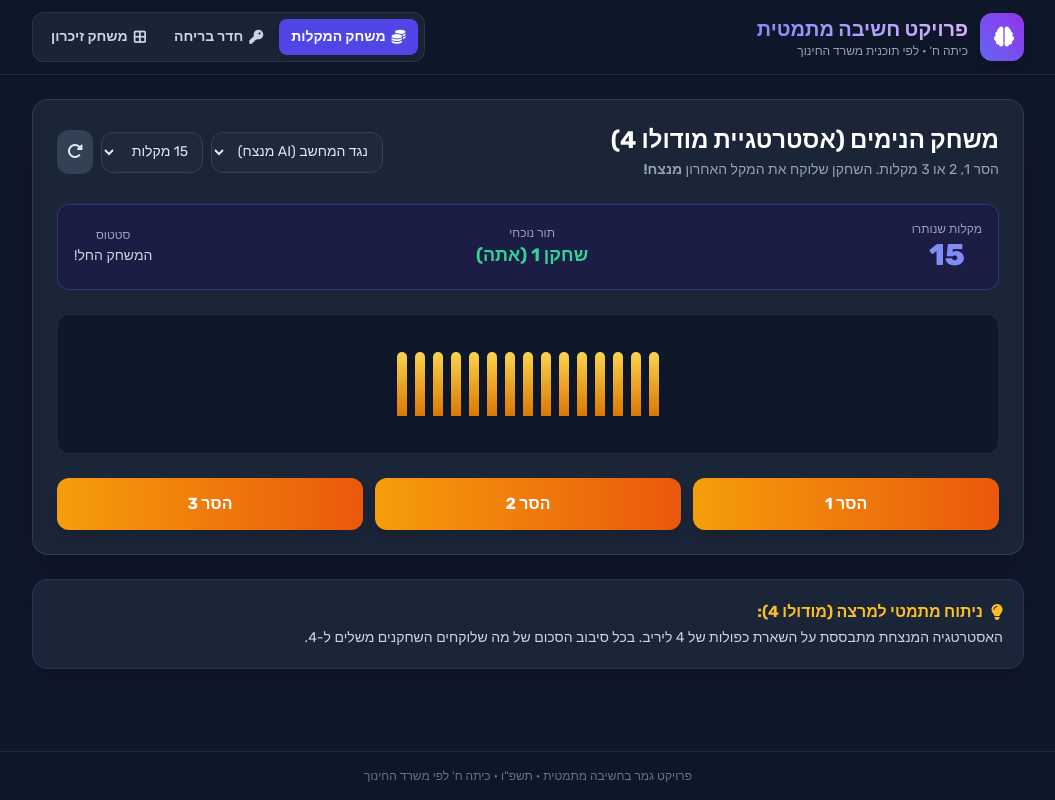
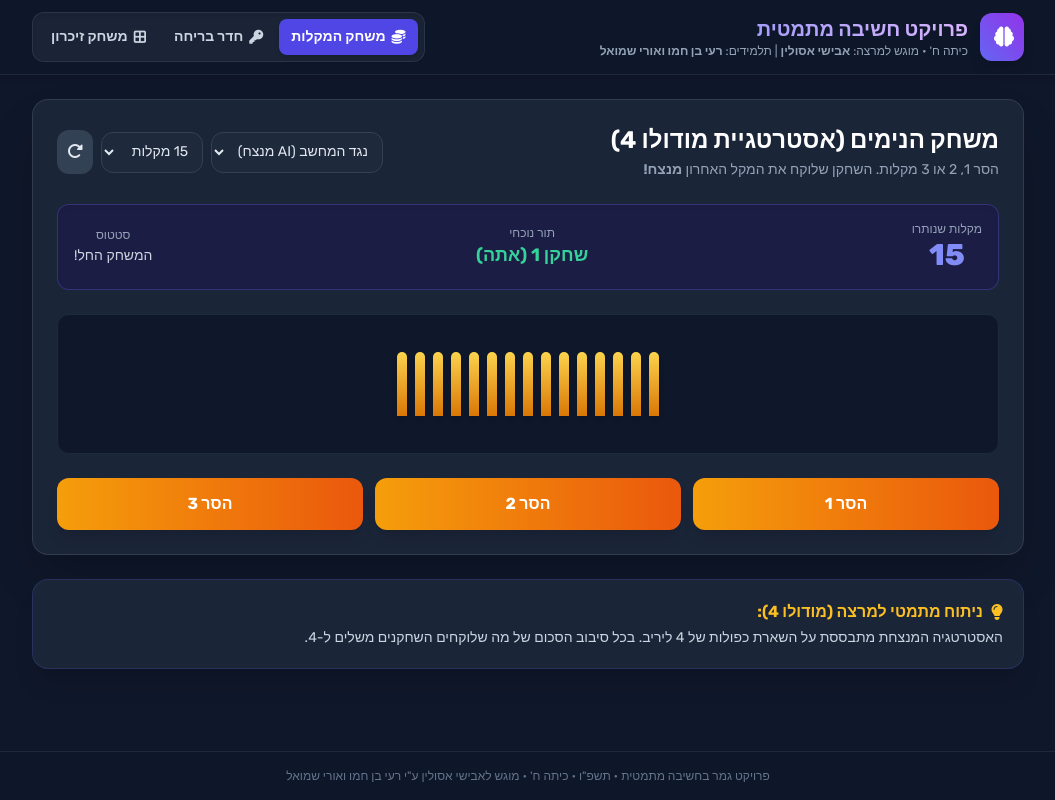
Before and after one commit to reibenhamo362-cyber/math-game, a plain HTML site: page index.html in a window 1280 px wide. Shown: the whole page, without its empty margins (112-1167 px from the left). Drawn offline with nearby package versions, Linux system fonts and the light colour scheme.

Commit message:
Update index.html

```diff
--- a/index.html
+++ b/index.html
@@ -3,7 +3,7 @@
 <head>
     <meta charset="UTF-8">
     <meta name="viewport" content="width=device-width, initial-scale=1.0">
-    <title>רעי - פרויקט חשיבה מתמטית</title>
+    <title>פרויקט חשיבה מתמטית - רעי ואורי</title>
     <script src="https://cdn.tailwindcss.com"></script>
     <link rel="stylesheet" href="https://cdnjs.cloudflare.com/ajax/libs/font-awesome/6.4.0/css/all.min.css">
     <script src="https://cdn.jsdelivr.net/npm/canvas-confetti@1.6.0/dist/confetti.browser.min.js"></script>
@@ -23,7 +23,7 @@
                 </div>
                 <div>
                     <h1 class="text-xl font-bold bg-clip-text text-transparent bg-gradient-to-r from-indigo-400 to-purple-300">פרויקט חשיבה מתמטית</h1>
-                    <p class="text-xs text-slate-400">כיתה ח' • לפי תוכנית משרד החינוך</p>
+                    <p class="text-xs text-slate-400">כיתה ח' • מוגש למרצה: <strong>אבישי אסולין</strong> | תלמידים: <strong>רעי בן חמו ואורי שמואל</strong></p>
                 </div>
             </div>
             <nav class="flex bg-slate-800/80 p-1.5 rounded-xl border border-slate-700/60 shadow-inner gap-1">
@@ -130,7 +130,7 @@
 
     <!-- Footer -->
     <footer class="border-t border-slate-800 bg-slate-900/50 py-4 text-center text-xs text-slate-500">
-        פרויקט גמר בחשיבה מתמטית • תשפ"ו • כיתה ח' לפי משרד החינוך
+        פרויקט גמר בחשיבה מתמטית • תשפ"ו • כיתה ח' • מוגש לאבישי אסולין ע"י רעי בן חמו ואורי שמואל
     </footer>
 
     <!-- Script Logic -->
```
